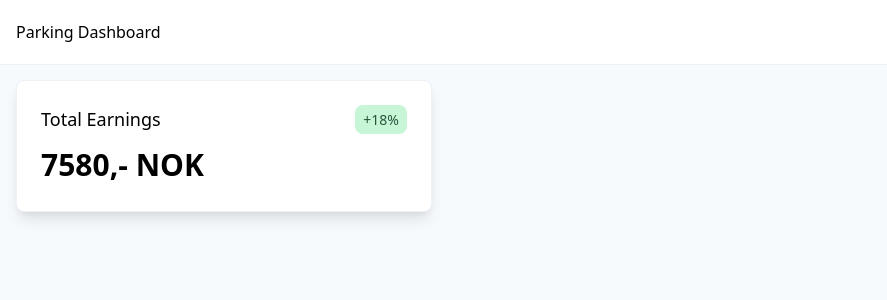
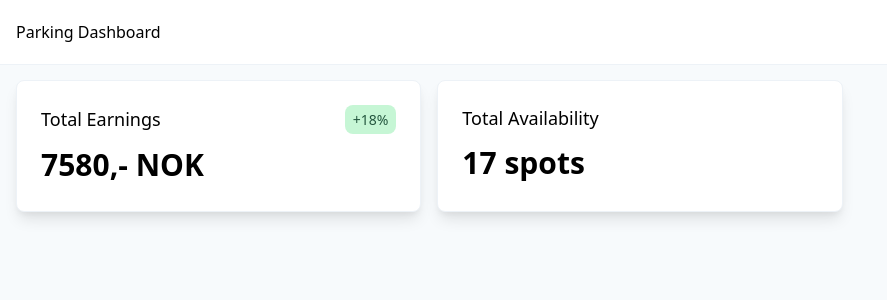
Before and after one commit to alexrohleder/parking-lot, a Next.js app: page / in a window 1280 px wide. Shown: the top 300 px of the page, without its empty margins (0-887 px from the left). Built offline with nearby package versions, Linux system fonts and the light colour scheme.

Commit message:
display total availability on dashboard

```diff
--- a/pages/index.tsx
+++ b/pages/index.tsx
@@ -1,16 +1,18 @@
 import { GetStaticProps } from "next";
 import Card from "../components/Dashboard/Card";
 import Layout from "../components/Layout";
-import { getTodayEarnings } from "../services/Garage";
+import { getTodayEarnings, getTotalAvailability } from "../services/Garage";
 
 type Props = {
   earnings: AsyncReturnType<typeof getTodayEarnings>;
+  totalAvailability: AsyncReturnType<typeof getTotalAvailability>;
 };
 
 export const getStaticProps: GetStaticProps<Props> = async () => {
   return {
     props: {
-      earnings: await getTodayEarnings()
+      earnings: await getTodayEarnings(),
+      totalAvailability: await getTotalAvailability()
     },
 
     revalidate: 3600 // re-compute every 1hr
@@ -20,13 +22,16 @@ export const getStaticProps: GetStaticProps<Props> = async () => {
 export default function Dashboard(props: Props) {
   return (
     <Layout>
-      <div className="md:grid md:grid-cols-2 lg:grid-cols-3">
+      <div className="grid gap-4 pb-4 md:grid-cols-2 lg:grid-cols-3">
         <Card
           title="Total Earnings"
-          description="Information today"
           value={`${props.earnings.amount},- NOK`}
           delta={props.earnings.delta}
           deltaTitleAppendix="from yesterday"
+        />
+        <Card
+          title="Total Availability"
+          value={`${props.totalAvailability} spots`}
         />
       </div>
     </Layout>
--- a/services/Garage.ts
+++ b/services/Garage.ts
@@ -8,3 +8,7 @@ export async function getTodayEarnings() {
     delta: 18
   };
 }
+
+export async function getTotalAvailability() {
+  return 17;
+}
```
